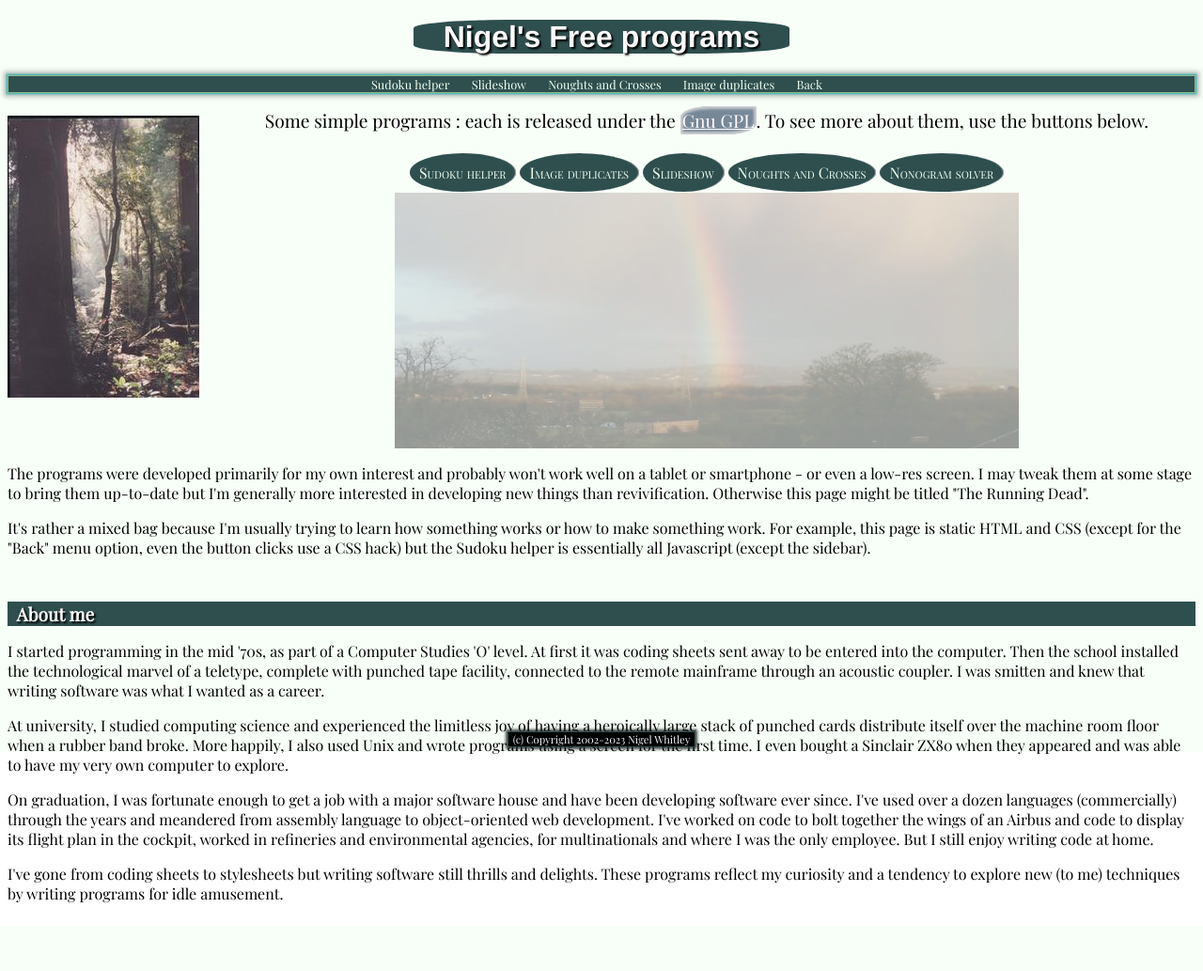
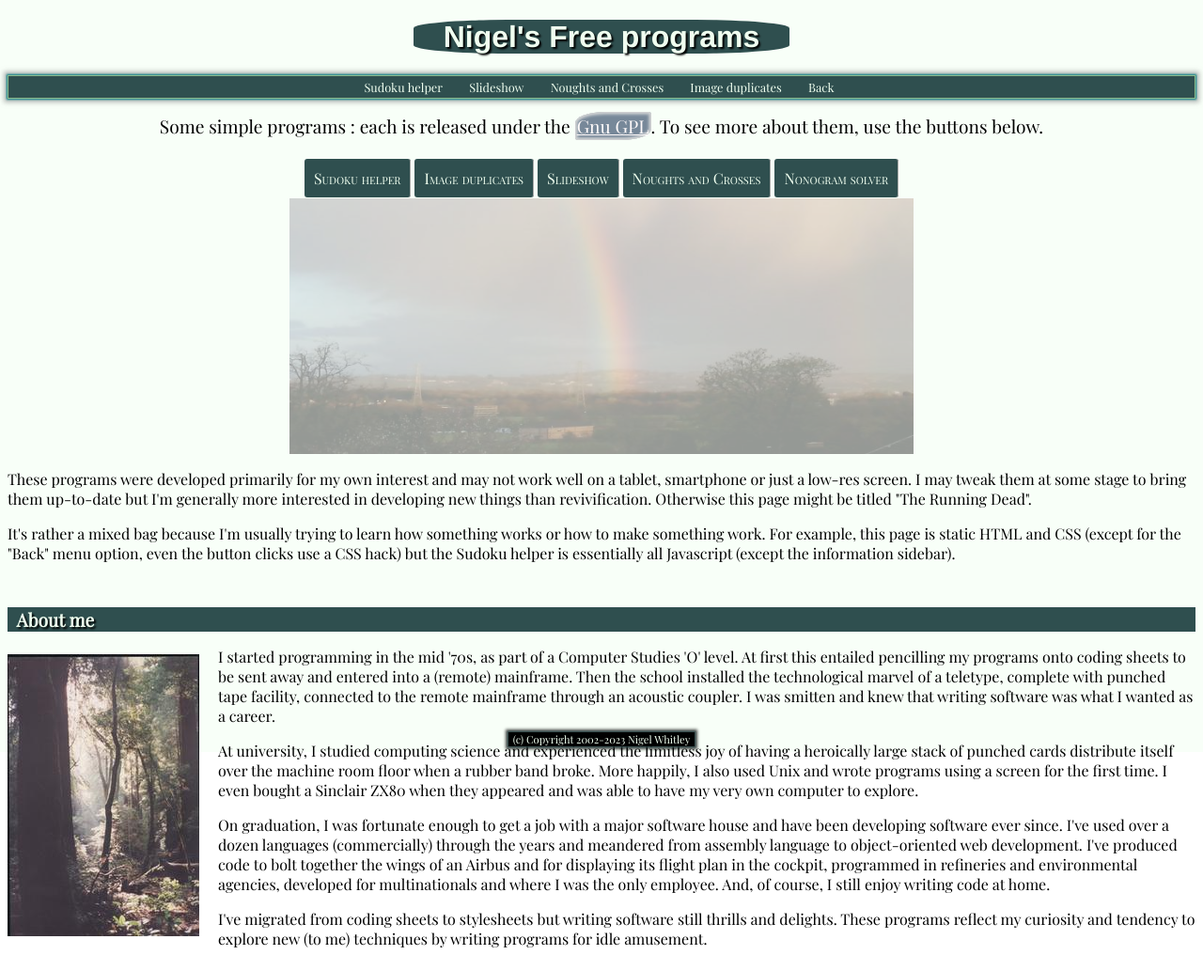
Before and after one commit to NigelWhitley/NigelWhitley.github.io, a CodeIgniter app: page /database/ in a window 1280 px wide. Shown: the whole page at 94% size. Before the commit the page ends 960 px from the top, so only its background shows below. Run offline with CodeIgniter, Linux system fonts and the light colour scheme.

Commit message:
Tweaked CSS and moved purty to "About"

```diff
--- a/index.html
+++ b/index.html
@@ -53,10 +53,6 @@
       </ul>
 </div>
 
-<div id="purty">
-<img title="Muir Woods, California" src="muir_woods.jpg"/>
-</div>
-
 <div id="intro">
 Some simple programs : each is released under the <a href="gpl.html" title="Click to see the license" class="inner_glow">Gnu&nbsp;GPL</a>.
 To see more about them, use the buttons below.
@@ -75,7 +71,7 @@ To see more about them, use the buttons below.
 </div>
 <div class="program-text">
 <p>A Javascript aid for solving the logic puzzle known as Sudoku.The sidebar for it contains more information including a simple guide to using it</p>
-<p>This is the most likely to get a "responsive" rewrite because I still use it when I get really stuck.</p>
+<p>This is the most likely to get a "responsive" rewrite because I still use it when I'm really stuck.</p>
 <p>You can download a zip of the code <a href="sudoku.zip" title="Download" class="inner_glow">here</a></p>
 </div>
 </div>
@@ -145,8 +141,11 @@ To see more about them, use the buttons below.
 </div>
 </div>
 <div class="program-summary">
-<p>The programs were developed primarily for my own interest and probably won't work well on a tablet or smartphone - or even a low-res screen. I may tweak them at some stage to bring them up-to-date but I'm generally more interested in developing new things than revivification. Otherwise this page might be titled "The Running Dead".</p>
-<p>It's rather a mixed bag because I'm usually trying to learn how something works or how to make something work. For example, this page is static HTML and CSS (except for the "Back" menu option, even the button clicks use a CSS hack) but the Sudoku helper is essentially all Javascript (except the sidebar).</p>
+<p>These programs were developed primarily for my own interest and may not work well on a tablet, smartphone or just a low-res screen.
+I may tweak them at some stage to bring them up-to-date but I'm generally more interested in developing new things than revivification.
+Otherwise this page might be titled "The Running Dead".</p>
+<p>It's rather a mixed bag because I'm usually trying to learn how something works or how to make something work.
+For example, this page is static HTML and CSS (except for the "Back" menu option, even the button clicks use a CSS hack) but the Sudoku helper is essentially all Javascript (except the information sidebar).</p>
 <div class="modal-mask">&nbsp;</div>
 </div>
 </div>
@@ -155,28 +154,35 @@ To see more about them, use the buttons below.
 
 <div id="aboutme">
 <h3 class="subtitle">About me</h3>
+<div id="purty">
+<img title="Muir Woods, California" src="muir_woods.jpg"/>
+</div>
+
 <p>
 I started programming in the mid '70s, as part of a Computer Studies 'O' level.
-At first it was coding sheets sent away to be entered into the computer.
-Then the school installed the technological marvel of a teletype, complete with punched tape facility, connected to the <span id="remote-mainframe" title="A modern smartphone would probably outperform that technological titan">remote mainframe</span> through an acoustic coupler.
+At first this entailed pencilling my programs onto coding sheets to be sent away and entered into a (remote) mainframe.
+Then the school installed the technological marvel of a teletype, complete with punched tape facility,
+connected to the <span id="remote-mainframe" title="A modern smartphone would probably outperform that technological titan">remote mainframe</span> through an acoustic coupler.
 I was smitten and knew that writing software was what I wanted as a career.
 </p>
 <p>
-At university, I studied computing science and experienced the limitless joy of having a <span id="titanic-cards" title="It was the lexical and syntax analysis phases of a compiler">heroically large stack of punched cards</span> distribute itself over the machine room floor when a rubber band broke.
-More happily, I also used Unix and wrote programs using a screen for the first time. I even bought a Sinclair ZX80 when they appeared and was able to have my very own computer to explore.
+At university, I studied computing science and experienced the limitless joy of having a <span id="titanic-cards" title="It was the lexical and syntax analysis phases of a compiler">heroically large stack of punched cards</span>
+distribute itself over the machine room floor when a rubber band broke.
+More happily, I also used Unix and wrote programs using a screen for the first time.
+I even bought a Sinclair ZX80 when they appeared and was able to have my very own computer to explore.
 </p>
 <p>
-On graduation, I was fortunate enough to get a job with a major software house and have been developing software ever since. <span id="favourite-language" title="My favourite is awk, simply because it does what it does so neatly">I've used over a dozen languages (commercially) through the years and meandered from assembly language to object-oriented web development. </span>
-I've worked on code to bolt together the wings of an Airbus and code to display its flight plan in the cockpit, worked in refineries and environmental agencies, for multinationals and where I was the only employee.
-But I still enjoy writing code at home.
+On graduation, I was fortunate enough to get a job with a major software house and have been developing software ever since.
+<span id="favourite-language" title="My favourite is awk, simply because it does what it does so neatly">I've used over a dozen languages (commercially) through the years and meandered from assembly language to object-oriented web development. </span>
+I've produced code to bolt together the wings of an Airbus and for displaying its flight plan in the cockpit, programmed in refineries and environmental agencies, developed for multinationals and where I was the only employee.
+And, of course, I still enjoy writing code at home.
 </p>
 <p>
-I've gone from coding sheets to stylesheets but writing software still <span id="coding-caveat" title="(and occasionally frustrates)">thrills and delights</span>. These programs reflect my curiosity and a tendency to explore new (to me) techniques by writing programs for idle amusement.
+I've migrated from coding sheets to stylesheets but writing software still <span id="coding-caveat" title="(and occasionally frustrates)">thrills and delights</span>.
+These programs reflect my curiosity and tendency to explore new (to me) techniques by writing programs for idle amusement.
 </p>
 </div>
 
-<div class="info">
-</div>
 </div>
 
 <div id="footer">
--- a/nigelwhitley.css
+++ b/nigelwhitley.css
@@ -1,4 +1,11 @@
 * {box-sizing: border-box;}
+
+:root {
+	--background: #ffffff;
+	--base: darkslategrey;
+	--accent: teal;
+	--base-fg: honeydew;
+}
 
 body {
 	font-family: "Playfair Display", "Avant Garde","Times New Roman", helvetica, arial, sans-serif;
@@ -99,8 +96,8 @@ a img {
 }
 
 #title_section h1 span {
-	background: darkslategrey;
-	color: snow;
+	background: var(--base);
+	color: var(--base-fg);
 	font-size: 1em;
 	text-align: center;
 	padding: 0 1em;
@@ -111,8 +108,8 @@ a img {
 }
 
 h3.subtitle{
-    background-color: darkslategrey;
-    color: snow;
+    background-color: var(--base);
+    color: var(--base-fg);
     padding-left: 0.5em;
     text-shadow: 2px 2px 2px black;
 }
@@ -134,31 +131,29 @@ h3.subtitle{
 	text-align: center;
 	font-size: 0.7em;
 	background-color: black;
-	color: aliceblue;
+	color: var(--base-fg);
 }
 
 #nav_section {
-	background-color: darkslategrey;
+	background-color: var(--base);
 	margin: 0;
 	padding: 0;
 	font-size: 80%;
 }
 
 #nav {
-	/* font-size: 0.8em; */
-	background-color: darkslategrey;
+	background-color: var(--base);
 	text-align: center;
 	border-style: none;
 	border-width: 1px;
 	margin: 0;
 	padding: 0;
 	list-style: none;
-	/* width: 90%; */
 }
 
 #nav li  {
-	background-color: darkslategrey;
-	color: honeydew;
+	background-color: var(--base);
+	color: var(--base-fg);
 	padding: 0;
 	display: inline-block;
 	margin-left: 10px; /* add spacing between items */
@@ -187,12 +178,12 @@ h3.subtitle{
 }
 
 .dark_glow {
-	box-shadow:         0px 0px 2px 1px darkslategrey,0px 0px 3px 3px rgba(0,0,0,0.7);
+	box-shadow:         0px 0px 2px 1px var(--base),0px 0px 3px 3px rgba(0,0,0,0.7);
 }
 
 .light_glow {
 	border: 1px solid darkseagreen;
-	box-shadow:         0px 0px 2px 1px lightseagreen,0px 0px 5px 4px rgba(160,160,160,0.7);
+	box-shadow:         0px 0px 2px 1px var(--accent),0px 0px 5px 4px rgba(160,160,160,0.7);
 }
 
 .inner_glow {
@@ -405,12 +380,12 @@ div.program-desc:target > div{
 .program-name {
 	padding: 10px;
 	margin: 0;
-	background-color: darkslategrey;
-	color: aliceblue;
+	background-color: var(--base);
+	color: var(--base-fg);
 	border-right: darkgray 1px solid;
 	font-variant: small-caps;
-	border-radius: 50%;
-	transition: border-radius 0.5s ease;
+	border-radius: 3px;
+	transition: border-radius 0.5s ease, background-color 0.5s ease;
 }
 .program-desc {
 	display: inline;
@@ -441,14 +416,17 @@ a.close-desc {
     display: none;
 }
 #nav li  {
-	background-color: darkslategrey;
-	color: honeydew;
+	background-color: var(--base);
+	color: var(--base-fg);
 	padding: 0;
+	padding-inline: 5px;
+	padding-block: 3px;
 	display: inline-block;
-	margin-right: 10px; /* add spacing between items */
+	margin-right: 5px; /* add spacing between items */
   }
 .program-name:hover{
-    border-radius: 3px;
+    border-radius: 15px;
+	background-color: var(--accent);
 }
 
 }
```
Also changed, not shown: other parts of nigelwhitley.css (+24 -61 lines).
